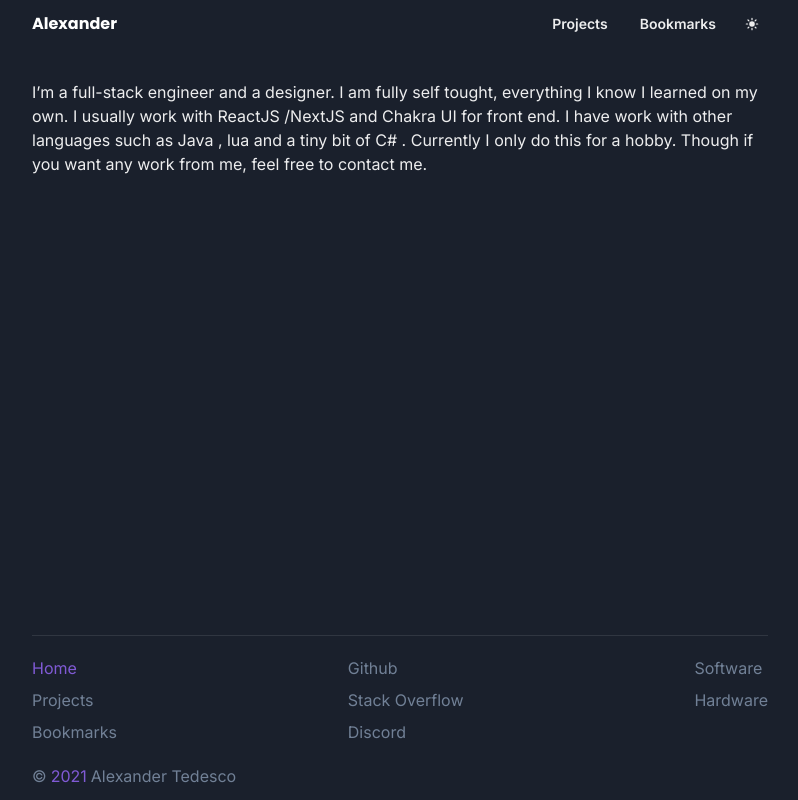
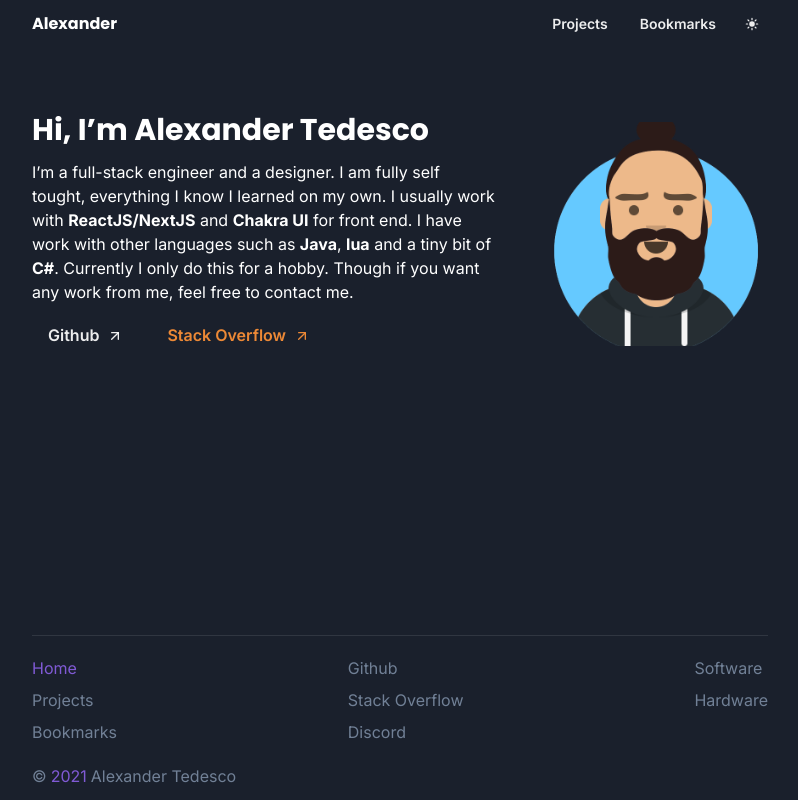
Before and after one commit to ZiiMs/ziim-homepage, a Next.js app: page / in a window 1280 px wide. Shown: the whole page, without its empty margins (240-1038 px from the left). Built offline with nearby package versions, Linux system fonts and the light colour scheme.

Commit message:
Hero setup

```diff
--- a/pages/index.tsx
+++ b/pages/index.tsx
@@ -1,16 +1,13 @@
+import Hero from '@/components/hero';
+import { VStack } from '@chakra-ui/react';
 import type { NextPage } from 'next';
+import React from 'react';
 
 const Home: NextPage = () => {
   return (
-    <div>
-      <p>
-        I’m a full-stack engineer and a designer. I am fully self tought,
-        everything I know I learned on my own. I usually work with ReactJS
-        /NextJS and Chakra UI for front end. I have work with other languages
-        such as Java , lua and a tiny bit of C# . Currently I only do this for a
-        hobby. Though if you want any work from me, feel free to contact me.
-      </p>
-    </div>
+    <VStack w='full'>
+      <Hero />
+    </VStack>
   );
 };
 
--- /dev/null
+++ b/src/components/hero/image.tsx
@@ -0,0 +1,16 @@
+import { AspectRatio, Box } from '@chakra-ui/react';
+import React from 'react';
+import Image from '../image';
+import Alex from './avataaars.png';
+
+const HeroImage = () => {
+  return (
+    <AspectRatio flexShrink={0} ratio={1} w={56} h={56}>
+      <Box>
+        <Image src={Alex} />
+      </Box>
+    </AspectRatio>
+  );
+};
+
+export default HeroImage;
--- /dev/null
+++ b/src/components/hero/index.tsx
@@ -0,0 +1,71 @@
+import { Link as LinkTypes } from '@/types/link';
+import {
+  Stack,
+  VStack,
+  Text,
+  Heading,
+  Link,
+  Button,
+  Icon,
+} from '@chakra-ui/react';
+import React from 'react';
+import { GITHUB_PROFILE, STACKOVERFLOW_PROFILE } from 'src/constants';
+import HeroImage from './image';
+
+import { FiArrowUpRight } from 'react-icons/fi';
+
+const Hero = () => {
+  type LinkType = LinkTypes & { color?: string };
+  const links: LinkType[] = [
+    {
+      href: GITHUB_PROFILE,
+      label: 'Github',
+    },
+    {
+      href: STACKOVERFLOW_PROFILE,
+      label: 'Stack Overflow',
+      color: 'orange.400',
+    },
+  ];
+
+  return (
+    <Stack
+      alignItems='center'
+      direction={{ base: 'column-reverse', md: 'row' }}
+      w='full'
+      spacing={12}
+    >
+      <VStack w='full' alignItems='flex-start' spacing={3}>
+        <Heading size='lg'>Hi, I’m Alexander Tedesco</Heading>
+        <Text>
+          I’m a full-stack engineer and a designer. I am fully self tought,
+          everything I know I learned on my own. I usually work with{' '}
+          <strong>ReactJS/NextJS</strong> and <strong>Chakra UI</strong> for
+          front end. I have work with other languages such as{' '}
+          <strong>Java</strong>, <strong>lua</strong> and a tiny bit of{' '}
+          <strong>C#</strong>. Currently I only do this for a hobby. Though if
+          you want any work from me, feel free to contact me.
+        </Text>
+
+        <Stack direction={{ base: 'column', md: 'row' }} spacing={3}>
+          {links.map(({ href, label, color }) => (
+            <Button
+              as={Link}
+              href={href}
+              color={color}
+              target='_blank'
+              isExternal
+              variant='ghost'
+              rightIcon={<Icon as={FiArrowUpRight} />}
+            >
+              {label}
+            </Button>
+          ))}
+        </Stack>
+      </VStack>
+      <HeroImage />
+    </Stack>
+  );
+};
+
+export default Hero;
--- /dev/null
+++ b/src/components/image/index.tsx
@@ -0,0 +1,13 @@
+import { chakra, ImageProps as ChakraImageProps } from '@chakra-ui/react';
+import NextImage, { ImageProps as NextImageProps } from 'next/image';
+
+type Props = NextImageProps & Omit<ChakraImageProps, 'src'>;
+
+const ChakNextImage = chakra(NextImage, {
+  shouldForwardProp: (prop) =>
+    ['layout', 'src', 'alt', 'placeholder', 'width', 'height'].includes(prop),
+});
+
+const Image = (props: Props) => <ChakNextImage {...props} />;
+
+export default Image;
--- a/src/components/layout/index.tsx
+++ b/src/components/layout/index.tsx
@@ -13,7 +13,7 @@ const Layout = ({ children }: Props) => {
       display='flex'
       minH={{ base: 'auto', md: '100vh' }}
     >
-      <VStack flex={1} spacing={8} alignItems='stretch' w='full'>
+      <VStack flex={1} spacing={16} alignItems='stretch' w='full'>
         <Header />
         <Box flex={1}>{children}</Box>
         <Footer />
```
Also changed, not shown: src/components/hero/avataaars.png (added).
